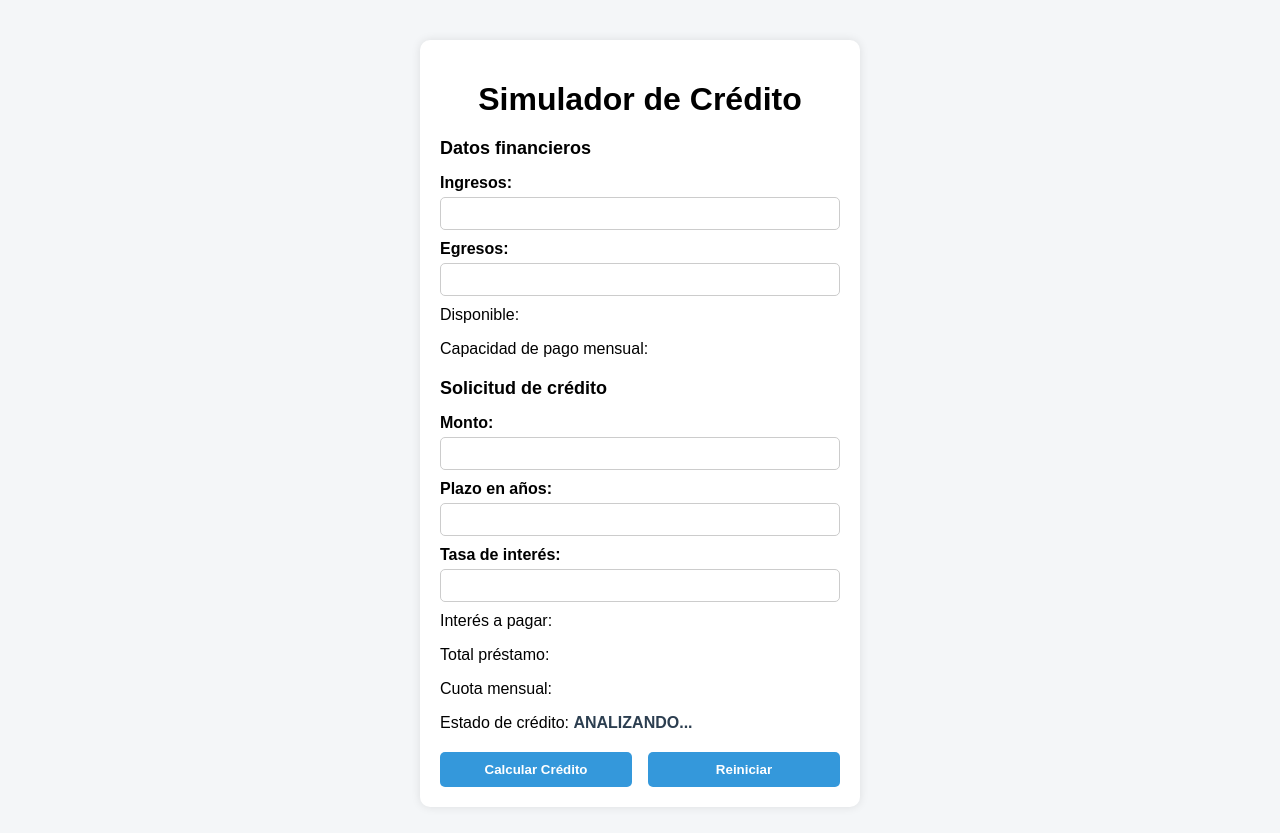
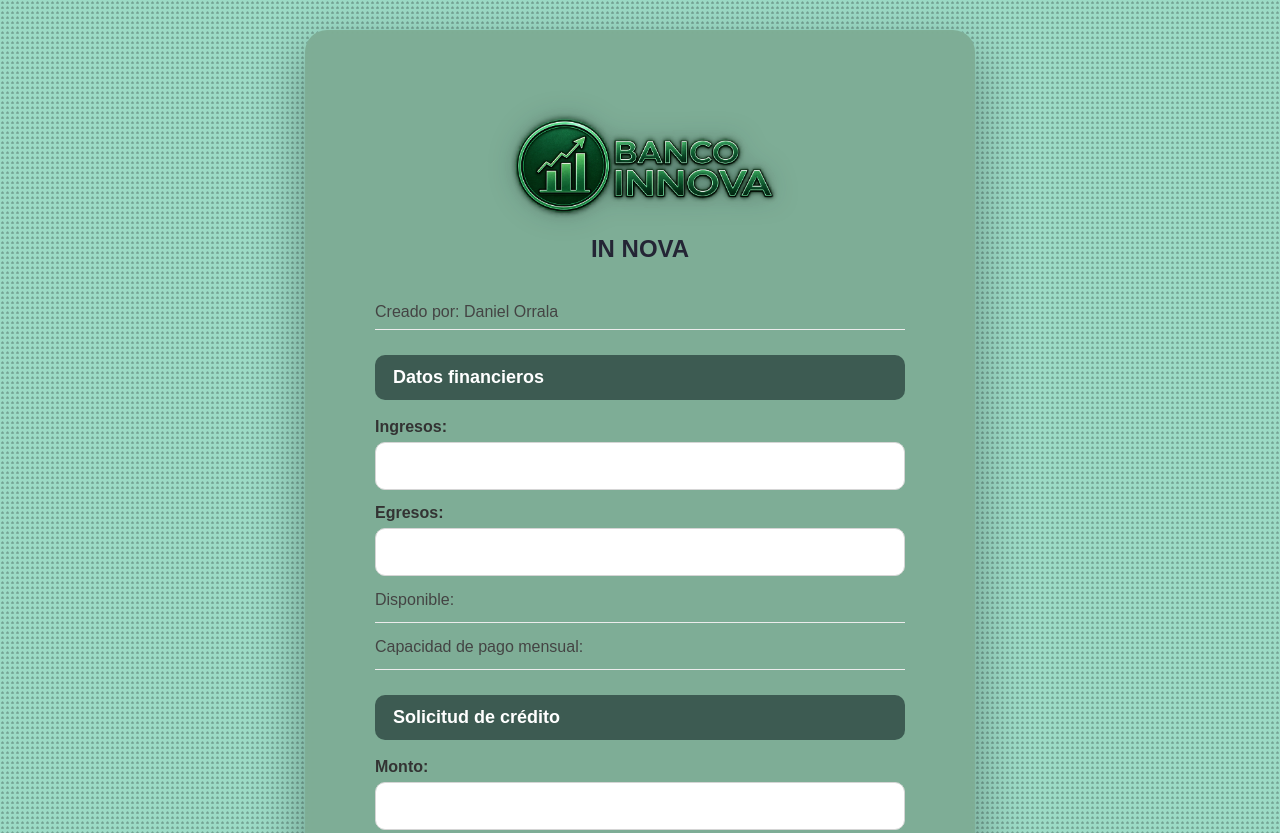
Before and after one commit to danielorrala555-spec/simulador, a plain HTML site: page simulador.html in a window 1280 px wide. Shown: the top 833 px of the page. Drawn offline with Linux system fonts and the light colour scheme.

Commit message:
Add visual changes using AI

```diff
--- a/simulador.css
+++ b/simulador.css
@@ -1,70 +1,299 @@
-body {
-    font-family: Arial, sans-serif;
-    background-color: #f4f6f8;
-    margin: 0;
-    padding: 0;
+*{
+    margin:0;
+    padding:0;
+    box-sizing:border-box;
 }
 
-.container {
-    width: 400px;
-    margin: 40px auto;
-    padding: 20px;
-    background-color: white;
-    border-radius: 10px;
-    box-shadow: 0 0 10px rgba(0,0,0,0.1);
+body{
+
+    font-family:Arial, Helvetica, sans-serif;
+
+    background-image:url("IMG_1494.JPG");
+    background-repeat:repeat;
+    background-size:5px;
+
+    min-height:100vh;
+
+    display:flex;
+    justify-content:center;
+    align-items:center;
+
+    padding:30px;
 }
 
-h1 {
-    text-align: center;
-    margin-bottom: 20px;
+.container{
+
+    width:200%;
+    max-width:670px;
+
+    background:rgba(125, 171, 147, 0.918);
+
+    border-radius:22px;
+
+    padding:70px;
+
+    backdrop-filter:blur(6px);
+
+    box-shadow:
+    0 20px 50px rgba(0,0,0,.30);
 }
 
-h2 {
-    margin-top: 20px;
-    font-size: 18px;
+.logo{
+
+
+
+    display:block;
+
+    margin:auto;
+    margin-bottom:px;
 }
 
-label {
-    display: block;
-    margin-top: 10px;
-    font-weight: bold;
+h1{
+
+    text-align:center;
+
+    color:#242535;
+
+    font-size:4rem;
+
+    margin-bottom:40px;
+}
+h3{
+
+    text-align:center;
+
+    color:#242b35;
+
+
+
+
 }
 
-input {
-    width: 100%;
-    padding: 8px;
-    margin-top: 5px;
-    border-radius: 5px;
-    border: 1px solid #ccc;
-    box-sizing: border-box;
+h2{
+
+    background:#3d5b52;
+
+    color:white;
+
+    padding:12px 18px;
+
+    border-radius:10px;
+
+    margin-top:25px;
+    margin-bottom:18px;
+
+    font-size:20px;
 }
 
-p {
-    margin-top: 10px;
+label{
+
+    display:block;
+
+    margin-top:14px;
+    margin-bottom:6px;
+
+    color:#333;
+
+    font-weight:bold;
 }
 
-span {
-    font-weight: bold;
-    color: #2c3e50;
+input{
+
+    width:100%;
+
+    padding:14px;
+
+    border-radius:10px;
+
+    border:1px solid #d5d5d5;
+
+    outline:none;
+
+    font-size:16px;
+
+    transition:.3s;
 }
 
-.buttons {
-    margin-top: 20px;
-    display: flex;
-    justify-content: space-between;
+input:focus{
+
+    border-color:#3875a3;
+
+    box-shadow:0 0 10px rgba(98,123,82,.25);
 }
 
-button {
-    width: 48%;
-    padding: 10px;
-    border: none;
-    border-radius: 5px;
-    background-color: #3498db;
-    color: white;
-    font-weight: bold;
-    cursor: pointer;
+p{
+
+    margin-top:15px;
+
+    display:flex;
+
+    justify-content:space-between;
+
+    color:#444;
+
+    border-bottom:1px solid #ececec;
+
+    padding-bottom:8px;
 }
 
-button:hover {
-    background-color: #2980b9;
+span{
+
+    font-weight:bold;
+
+    color:#313c4d;
 }
+
+.buttons{
+
+    display:flex;
+
+    gap:15px;
+
+    margin-top:35px;
+}
+
+button{
+
+    flex:1;
+
+    padding:15px;
+
+    border:none;
+
+    border-radius:10px;
+
+    background:#437d76;
+
+    color:white;
+
+    font-size:16px;
+
+    font-weight:bold;
+
+    cursor:pointer;
+
+    transition:.3s;
+}
+
+button:hover{
+
+    background:#545073;
+
+    transform:translateY(-2px);
+}
+
+#btnReiniciar{
+
+    background:#437d76;
+}
+
+#btnReiniciar:hover{
+
+    background:#5f5f5f;
+}
+
+#spnEstadoCredito{
+
+    padding:6px 12px;
+
+    border-radius:20px;
+
+    background:#59b5b2;
+}
+
+.estado-aprobado{
+
+    background:#b7e9bf !important;
+
+    color:#0a6d44 !important;
+}
+
+.estado-rechazado{
+
+    background:#f6b9b9 !important;
+
+    color:#a00000 !important;
+}
+
+/*--------------------*/
+/* TABLET */
+/*--------------------*/
+
+@media(max-width:768px){
+
+.container{
+
+    max-width:95%;
+
+    padding:28px;
+}
+
+
+
+
+h1{
+
+    font-size:1.8rem;
+}
+
+}
+
+/*--------------------*/
+/* CELULAR */
+/*--------------------*/
+
+@media(max-width:480px){
+
+body{
+
+    padding:15px;
+}
+
+.container{
+
+    padding:22px;
+}
+
+
+}
+
+h1{
+
+    font-size:1.5rem;
+}
+
+h2{
+
+    font-size:18px;
+}
+
+.buttons{
+
+    flex-direction:column;
+}
+
+button{
+
+    width:100%;
+}
+
+p{
+
+    flex-direction:column;
+    gap:5px;
+}
+
+
+img{
+
+    width:270px;
+
+    border:none;
+
+    filter:drop-shadow(0 0 12px #00181f40);
+
+   box-shadow:0 0 25px #c060f700;
+   transform:scale(1.05);
+   transition:.30s;
+
+}
--- a/simulador.html
+++ b/simulador.html
@@ -11,7 +11,9 @@
 <body>
 
     <div class="container">
-        <h1>Simulador de Crédito</h1>
+        <img src="B05EBA6C-838D-4498-B721-CAD753E911EB.PNG" alt="Logo GITcash" class="logo">
+    <h1>IN NOVA</h1>
+    <p class="autor">Creado por: Daniel Orrala</p>
 
         <h2>Datos financieros</h2>
         <label for="txtIngresos">Ingresos:</label>
```
Also changed, not shown: B05EBA6C-838D-4498-B721-CAD753E911EB.PNG (added), IMG_1491.JPG (added), IMG_1492.JPG (added), IMG_1493.JPG (added), IMG_1494.JPG (added), prompts/prompt.txt (added).
